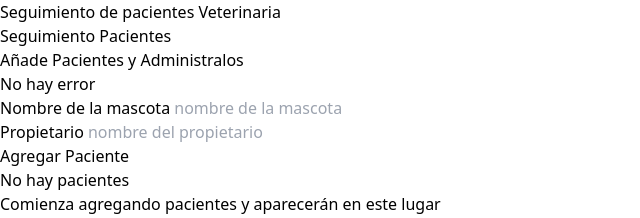
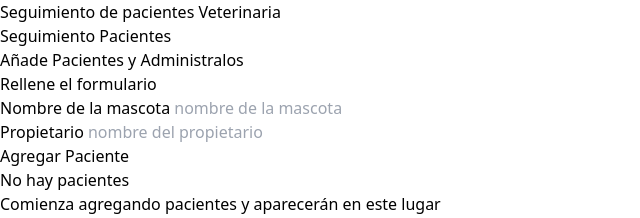
Before and after one commit to Saragc5/citas-veterinary-TS, a React (Create React App) app: page / in a window 1280 px wide. Shown: the top 218 px of the page, without its empty margins (0-640 px from the left). Built offline with nearby package versions, Linux system fonts and the light colour scheme.

Commit message:
add an error line in patients form

```diff
--- a/src/Components/Form.tsx
+++ b/src/Components/Form.tsx
@@ -1,6 +1,7 @@
 import { useState, useEffect } from 'react'
 import { SetPacienteProps, SetListaPacientesProps, Paciente } from '../types'
 import { v4 as uuidv4 } from 'uuid';
+import { Error } from './Error'
 
 export const Form: React.FC<SetPacienteProps & SetListaPacientesProps> = ({
   paciente,
@@ -83,7 +84,10 @@ export const Form: React.FC<SetPacienteProps & SetListaPacientesProps> = ({
           onSubmit={handleSubmit}
           className="bg-white shadow-md rounded-lg py-10 px-5 mb-10"
         >
-          {error ? "Hay error" : "No hay error"}
+          <span className={error ? "text-red-500" : "text-black"}>
+            { error ? "Error en el formulario:" : "Rellene el formulario"}
+            { error &&  <Error><p className='text-red-500'>Todos los campos son obligatorios</p></Error>}
+          </span>
           <div className="mb-5">
             <label
               htmlFor="mascota"
```
Also changed, not shown: src/types.ts (+5 -4 lines).
